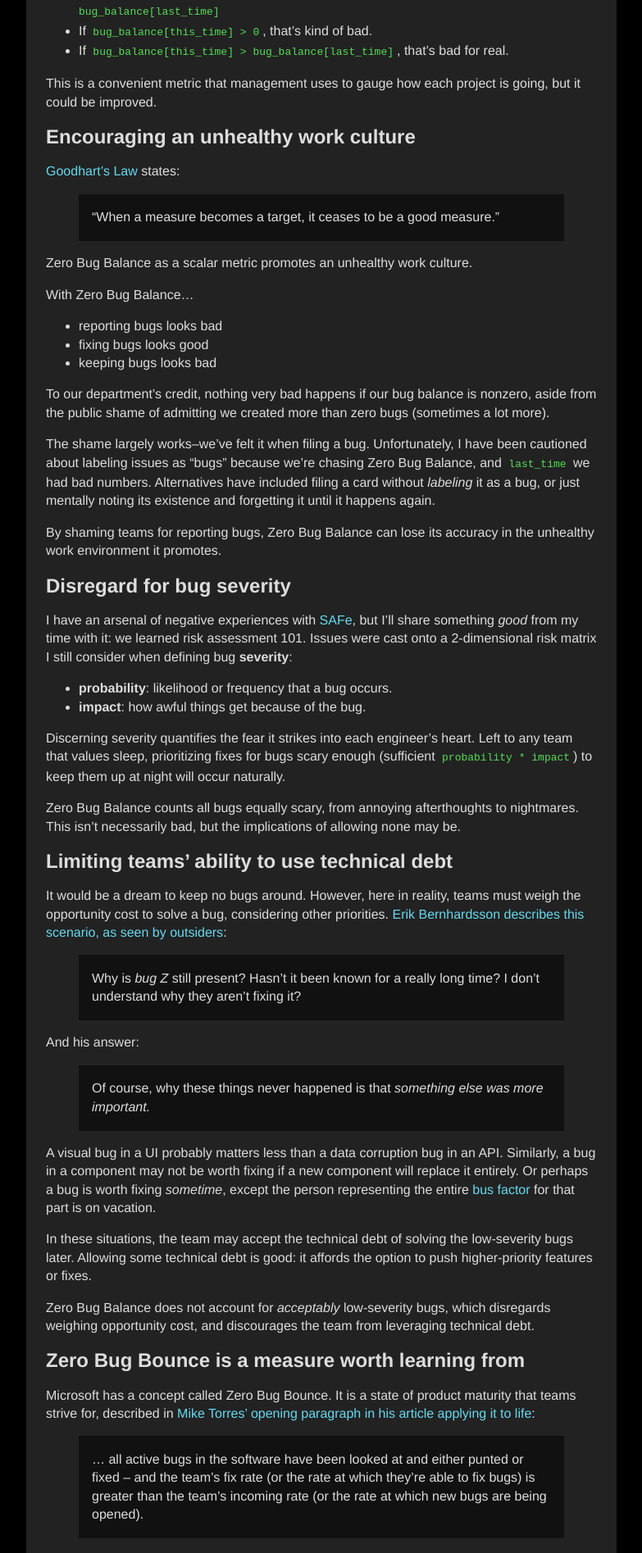
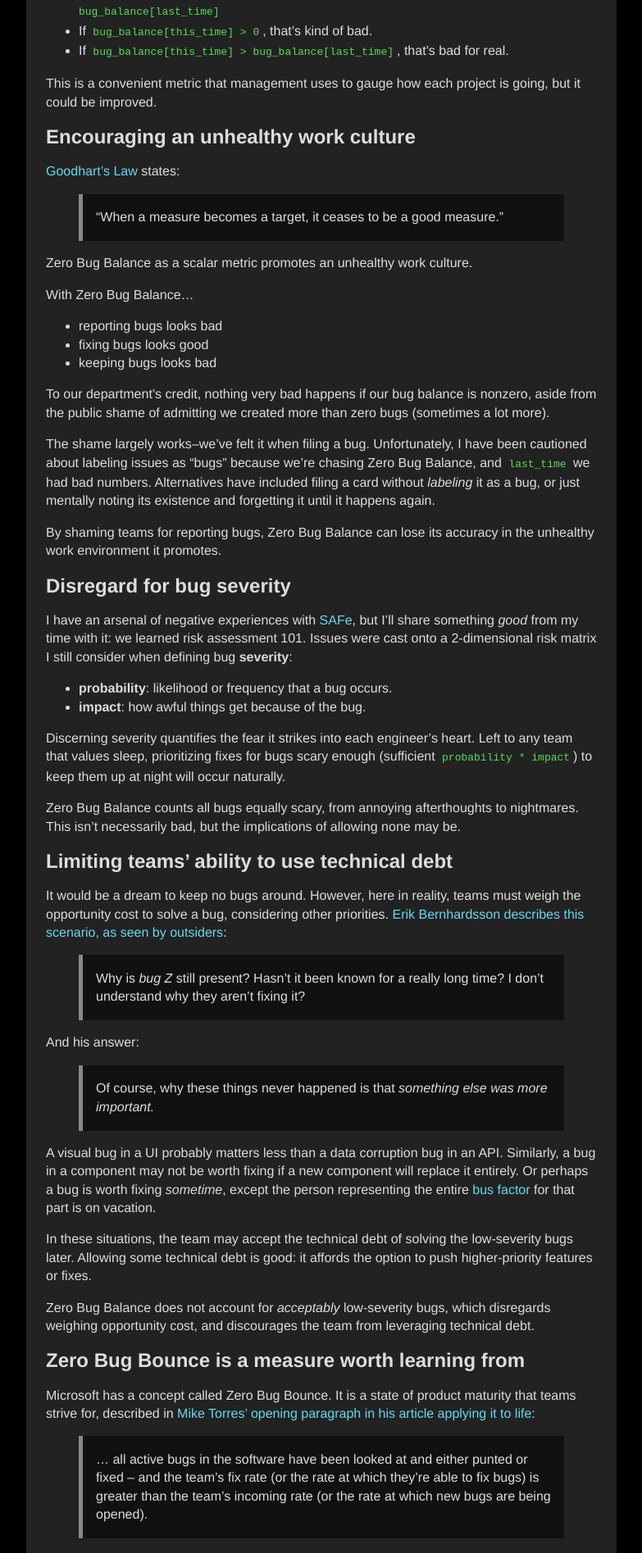
Before and after one commit to joe-herman/joe-herman.github.io, a Jekyll site: the page built from _posts/2020-05-30-finding-a-bff-in-zero-bug-balance.md, in a window 1280 px wide. Shown: the part 346-2241 px from the top of the page at 82% size, without its empty margins (248-1031 px from the left). Built offline with Jekyll 4.4.1, drawn with Linux system fonts in a browser that asks for light colours.

Commit message:
CSS: add blockquote line

```diff
--- a/assets/css/main.css
+++ b/assets/css/main.css
@@ -51,3 +51,8 @@ blockquote{
     padding-top:0.1em;
     padding-bottom: 0.1em;
 }
+
+blockquote{
+    border-left: 5px solid;
+    border-color:#888888;
+}
```
